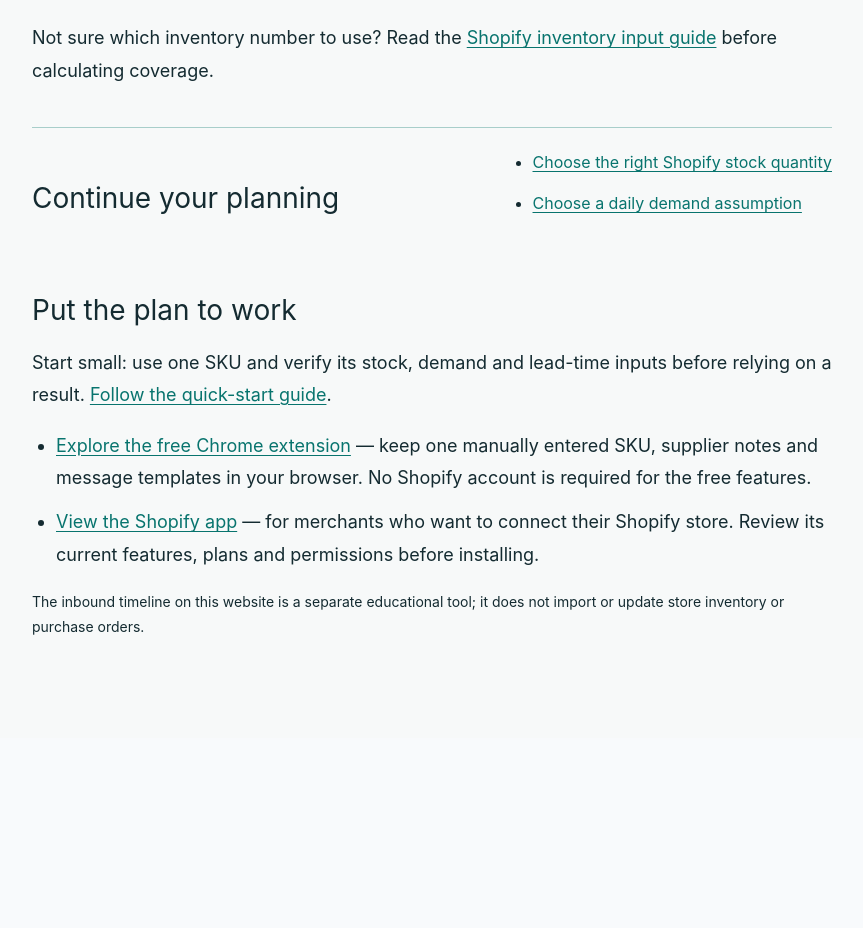
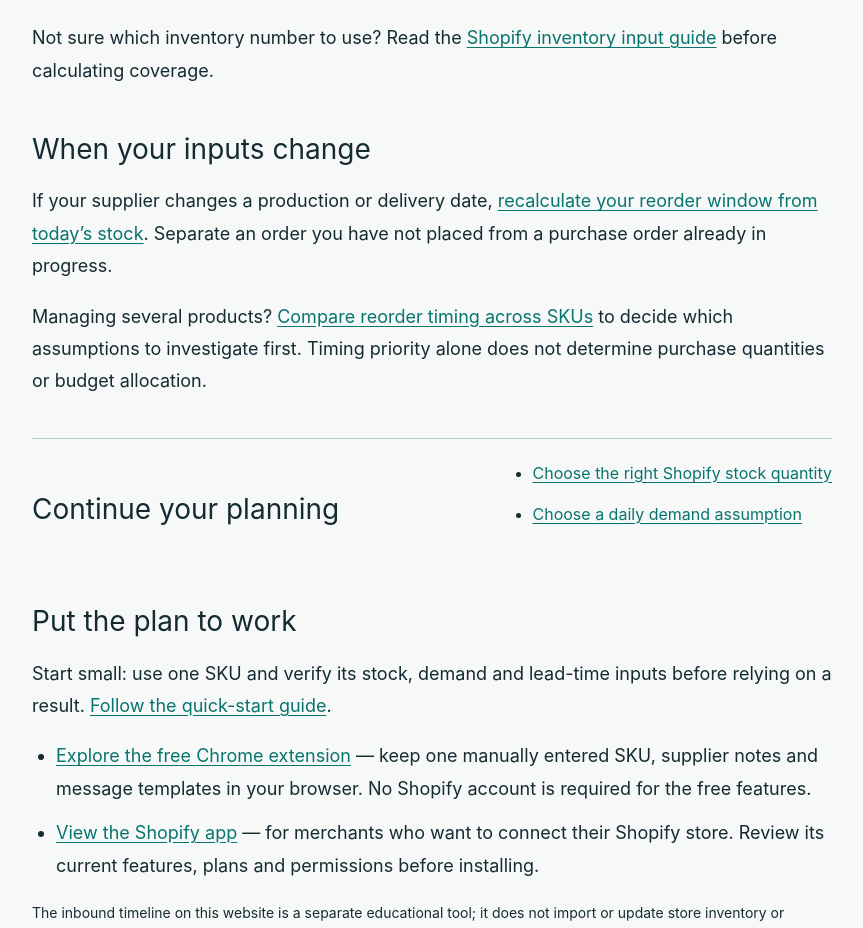
Before and after one commit to mingzhishan1525/Landing-Page, a Next.js app: page /blog/calculate-reorder-window in a window 1280 px wide. Shown: the part 3665-4593 px from the top of the page, without its empty margins (208-1071 px from the left). Before the commit the page ends 4403 px from the top, so only its background shows below. Built offline with nearby package versions, Linux system fonts and the light colour scheme; no server answers.

Commit message:
Connect reorder guide to delay and multi-SKU tutorials

```diff
--- a/app/blog/calculate-reorder-window/page.tsx
+++ b/app/blog/calculate-reorder-window/page.tsx
@@ -40,5 +40,8 @@ export default function ReorderGuide() { return (
 <p><a href="https://x.com/musanmu288388/status/2109135262907609451">View the demonstration on X</a></p>
 <h2>Already have an order in transit?</h2><p>Use the <Link href="/blog/inbound-inventory-reorder-timeline/">inbound inventory timeline and downloadable daily tables</Link> to check whether current stock lasts until the receipt becomes usable.</p>
 <p>Not sure which inventory number to use? Read the <Link href="/blog/shopify-available-stock-reorder/">Shopify inventory input guide</Link> before calculating coverage.</p>
+<h2>When your inputs change</h2>
+<p>If your supplier changes a production or delivery date, <Link href="/blog/recalculate-reorder-after-delay/">recalculate your reorder window from today’s stock</Link>. Separate an order you have not placed from a purchase order already in progress.</p>
+<p>Managing several products? <Link href="/blog/prioritize-sku-reorders/">Compare reorder timing across SKUs</Link> to decide which assumptions to investigate first. Timing priority alone does not determine purchase quantities or budget allocation.</p>
 <GuideNextStep source="calculate-reorder-window" />
 </article></main>); }
```
